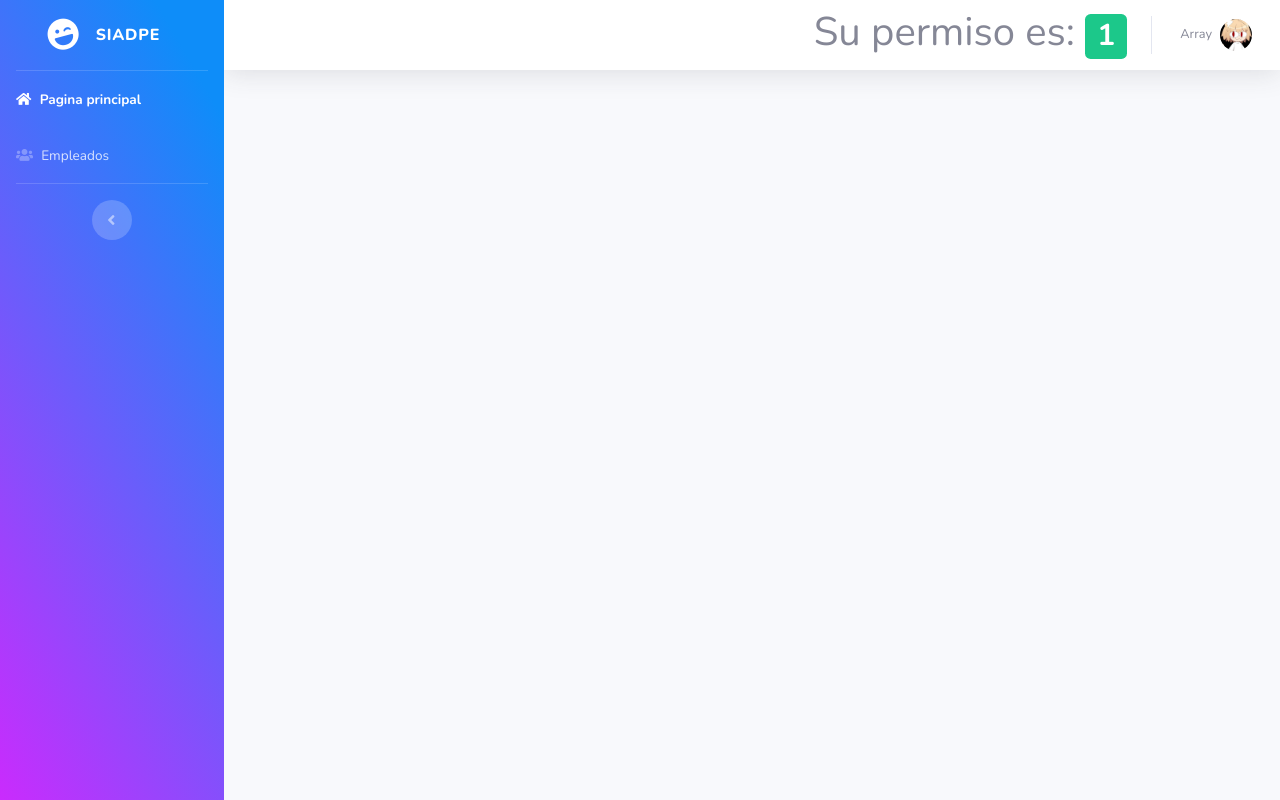
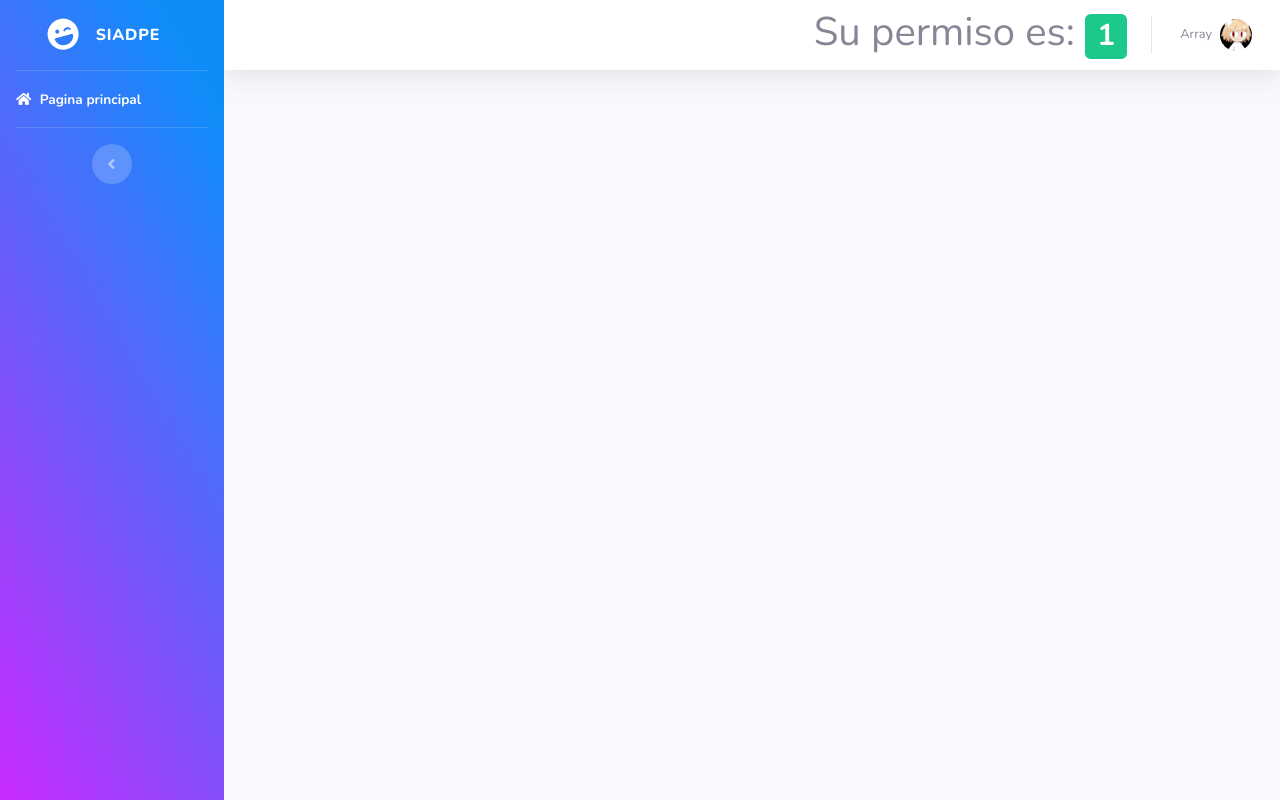
Before and after one commit to SamuelEVC/ProyectoPP, a PHP site: page /dashboardEmpleado/vistas/parte_superior.php in a window 1280 px wide. Run offline with PHP 8.4, Linux system fonts and the light colour scheme; a user stored in the database is signed in.

Commit message:
modificaciones en el Kanvas de empleados

```diff
--- a/dashboardEmpleado/vistas/parte_superior.php
+++ b/dashboardEmpleado/vistas/parte_superior.php
@@ -60,18 +60,6 @@
         <i class="fa fa-home" aria-hidden="true"></i>
           <span>Pagina principal</span></a>
       </li>
-
-
-
-
-      <!-- Nav Item - Empleados -->
-      <li class="nav-item">
-        <a class="nav-link" href="empleados.php">
-        <i class="fa fa-users" aria-hidden="true"></i>
-        <span>Empleados</span></a>
-      </li>
-      <!-- Nav Item - Informes -->
-
 
       <!-- Divider -->
       <hr class="sidebar-divider d-none d-md-block">
```
